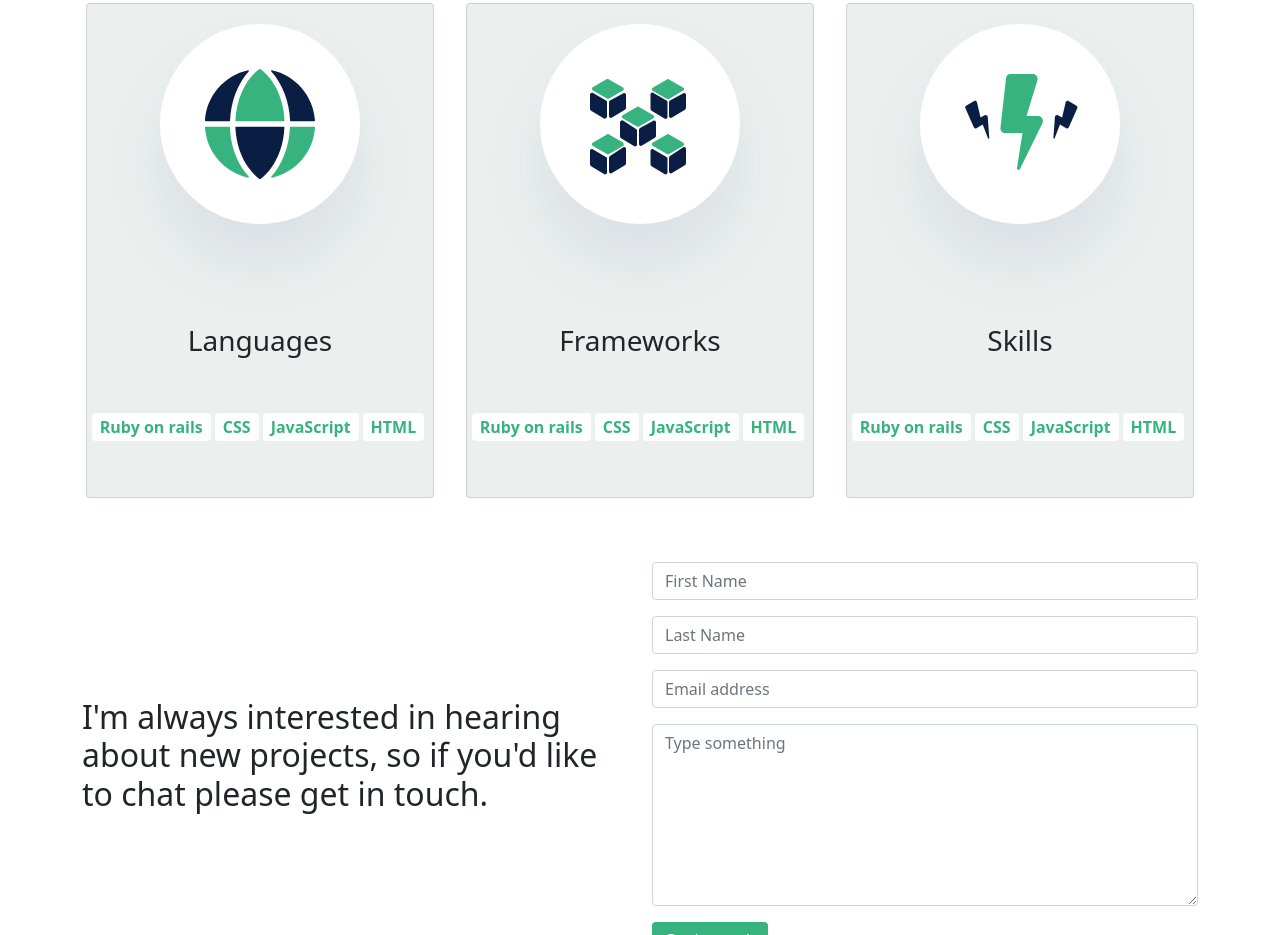
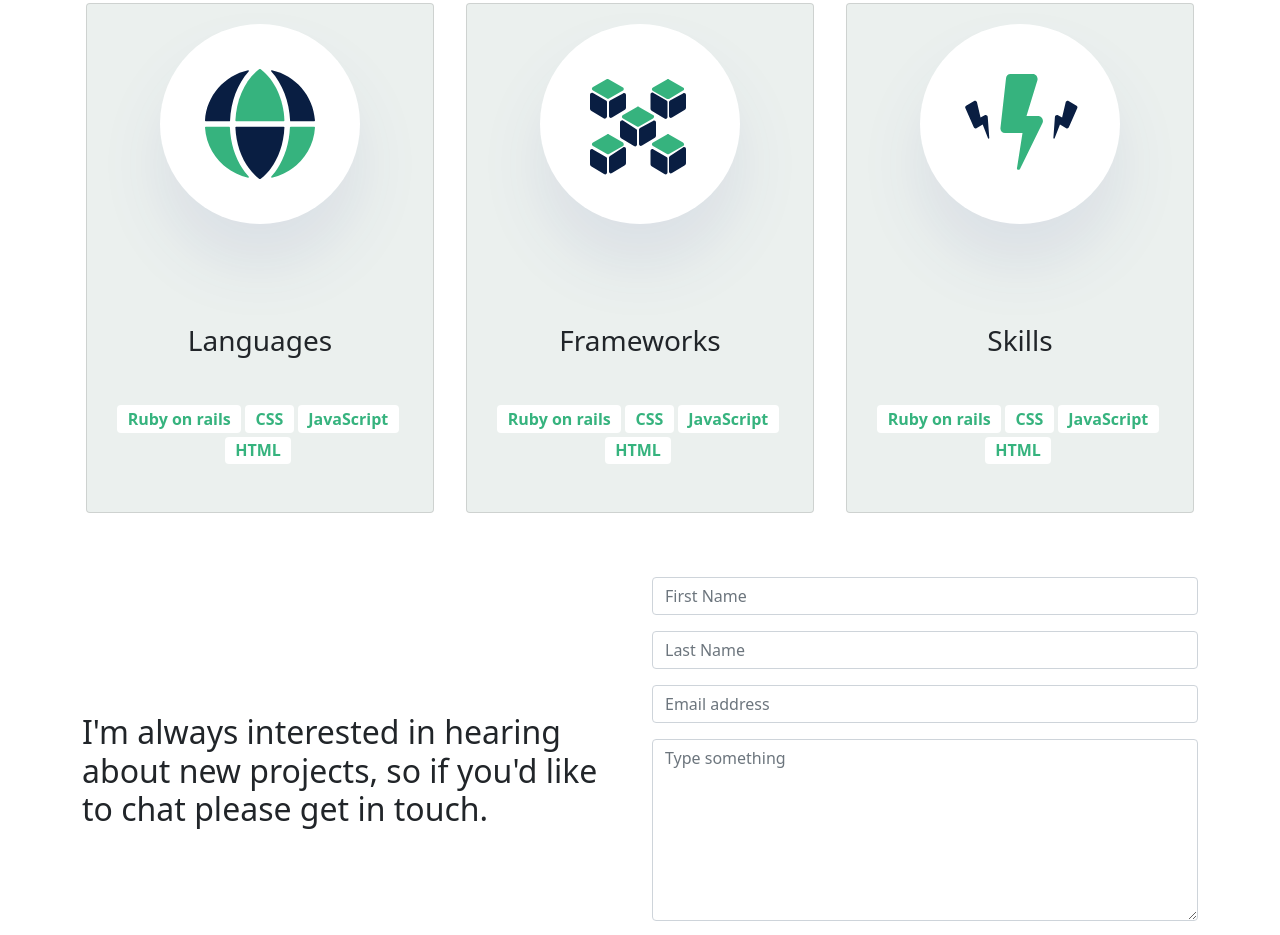
Before and after one commit to taldr27/bootstrap-portfolio, a plain HTML site: page index.html in a window 1280 px wide. Shown: the part 1865-2800 px from the top of the page. Drawn offline with nearby package versions, Linux system fonts and the light colour scheme.

Commit message:
Modify card technoligies and Add navbar for mobile version

```diff
--- a/index.html
+++ b/index.html
@@ -24,16 +24,13 @@
 
 </head>
 <body>
-
-    <div class="wrapper">
-
-        <!-- <header class="header">
-                <a class="welcome" href="#"><h1>Welcome</h1></a>
-                <nav class="toggle-menu">
-                    <img alt="burger" src="img/Union.svg" />
-                </nav>
-        </header> -->
         <header>
+            <div class="container-fluid row">
+                <h1 class="welcome h1 p-2"><a class="nav-link justify-content-start link-secondary" href="#" class="logo-text">Welcome</a></h1>
+                <a class="nav-link link-secondary hamburger-menu" href="#">
+                    <i class="fa-solid fa-bars"></i>
+                </a>
+            </div>
             <nav class="navbar navbar-expand-sm justify-content-center">
                 <ul class="navbar-nav">
                     <li class="nav-item">
@@ -247,42 +244,36 @@
                         <div class="card align-items-center card-color">
                             <img class="card-img-top" style="width: 40vh" alt="lang-ico" src="img/icon-languages.svg" />
                             <h3 class="h3 mb-5">Languages</h3>
-                            <nav class="navbar navbar-expand-sm justify-content-center mb-5">
-                                <ul class="navbar-nav">
-                                    <li class="nav-item "><a class="nav-link tech-tag badge bg-white me-1" href="#">Ruby on rails</a></li>
-                                    <li class="nav-item"><a class="nav-link  tech-tag badge bg-white me-1" href="#">CSS</a></li>
-                                    <li class="nav-item"><a class="nav-link  tech-tag badge bg-white me-1" href="#">JavaScript</a></li>
+                                <ul class="nav nav-pills justify-content-center  mb-5">
+                                    <li class="nav-item mb-1"><a class="nav-link tech-tag badge bg-white me-1" href="#">Ruby on rails</a></li>
+                                    <li class="nav-item mb-1"><a class="nav-link  tech-tag badge bg-white me-1" href="#">CSS</a></li>
+                                    <li class="nav-item mb-1"><a class="nav-link  tech-tag badge bg-white me-1" href="#">JavaScript</a></li>
                                     <li class="nav-item"><a class="nav-link  tech-tag badge bg-white me-1" href="#">HTML</a></li>
                                 </ul>
-                            </nav>
                         </div>
                     </div>
                     <div class="col-md-4 p-3">
                         <div class="card align-items-center card-color">
                             <img class="card-img-top" style="width: 40vh" alt="framework-ico" src="img/icon-frameworks.svg" />
                             <h3 class="h3 mb-5">Frameworks</h3>
-                            <nav class="navbar navbar-expand-sm justify-content-center mb-5">
-                                <ul class="navbar-nav">
-                                    <li class="nav-item"><a class="nav-link tech-tag badge bg-white me-1" href="#">Ruby on rails</a></li>
-                                    <li class="nav-item"><a class="nav-link tech-tag badge bg-white me-1" href="#">CSS</a></li>
-                                    <li class="nav-item"><a class="nav-link tech-tag badge bg-white me-1" href="#">JavaScript</a></li>
-                                    <li class="nav-item"><a class="nav-link tech-tag badge bg-white me-1" href="#">HTML</a></li>
-                                </ul>
-                            </nav>
+                            <ul class="nav nav-pills justify-content-center  mb-5">
+                                <li class="nav-item mb-1"><a class="nav-link tech-tag badge bg-white me-1" href="#">Ruby on rails</a></li>
+                                <li class="nav-item mb-1"><a class="nav-link  tech-tag badge bg-white me-1" href="#">CSS</a></li>
+                                <li class="nav-item mb-1"><a class="nav-link  tech-tag badge bg-white me-1" href="#">JavaScript</a></li>
+                                <li class="nav-item"><a class="nav-link  tech-tag badge bg-white me-1" href="#">HTML</a></li>
+                            </ul>
                         </div>
                     </div>
                     <div class="col-md-4 p-3">
                         <div class="card align-items-center card-color">
                             <img class="card-img-top" style="width: 40vh" alt="skills-ico" src="img/icon-skills.svg" />
                             <h3 class="h3 mb-5">Skills</h3>
-                            <nav class="navbar navbar-expand-sm justify-content-center mb-5">
-                                <ul class="navbar-nav">
-                                    <li class="nav-item"><a class="nav-link tech-tag badge bg-white me-1" href="#">Ruby on rails</a></li>
-                                    <li class="nav-item"><a class="nav-link tech-tag badge bg-white me-1" href="#">CSS</a></li>
-                                    <li class="nav-item"><a class="nav-link tech-tag badge bg-white me-1" href="#">JavaScript</a></li>
-                                    <li class="nav-item"><a class="nav-link tech-tag badge bg-white me-1" href="#">HTML</a></li>
-                                </ul>
-                            </nav>
+                            <ul class="nav nav-pills justify-content-center  mb-5">
+                                <li class="nav-item mb-1"><a class="nav-link tech-tag badge bg-white me-1" href="#">Ruby on rails</a></li>
+                                <li class="nav-item mb-1"><a class="nav-link  tech-tag badge bg-white me-1" href="#">CSS</a></li>
+                                <li class="nav-item mb-1"><a class="nav-link  tech-tag badge bg-white me-1" href="#">JavaScript</a></li>
+                                <li class="nav-item"><a class="nav-link  tech-tag badge bg-white me-1" href="#">HTML</a></li>
+                            </ul>
                         </div>
                     </div>
                 </div>
--- a/style.css
+++ b/style.css
@@ -2,6 +2,9 @@
   min-height: 60vh;
 }
 
+.navbar-nav{
+  display: none;
+}
  .nav-link:hover {
   color: #FFFFFF;
 }
@@ -44,3 +47,16 @@
 .card-size {
   max-width: 100%;
 }
+
+@media only screen and (min-width: 768px){
+  .welcome {
+    display: none;
+  }
+  .hamburger-menu{
+    display: none;
+  }
+
+  .navbar-nav{
+    display: contents;
+  }
+}
```
